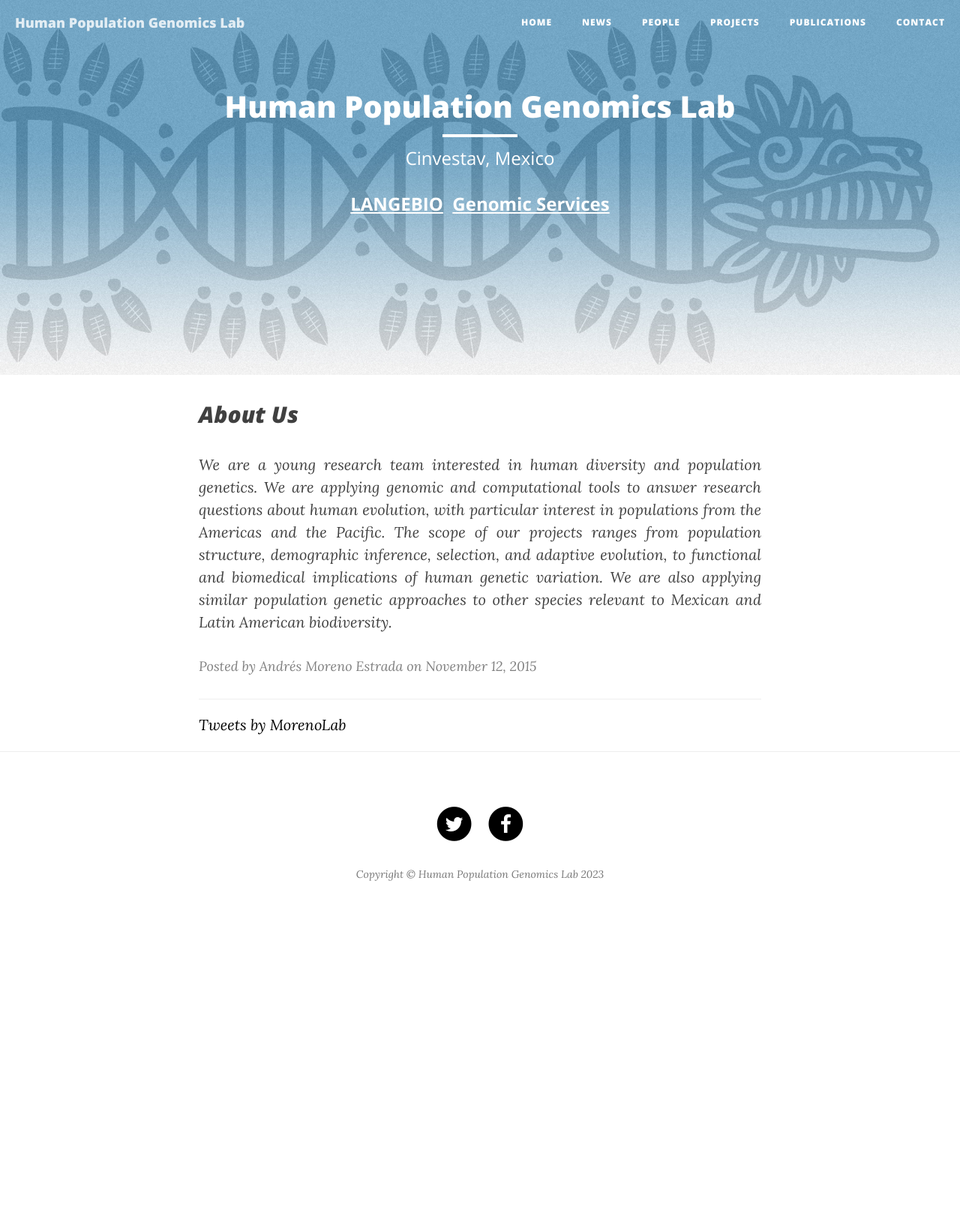
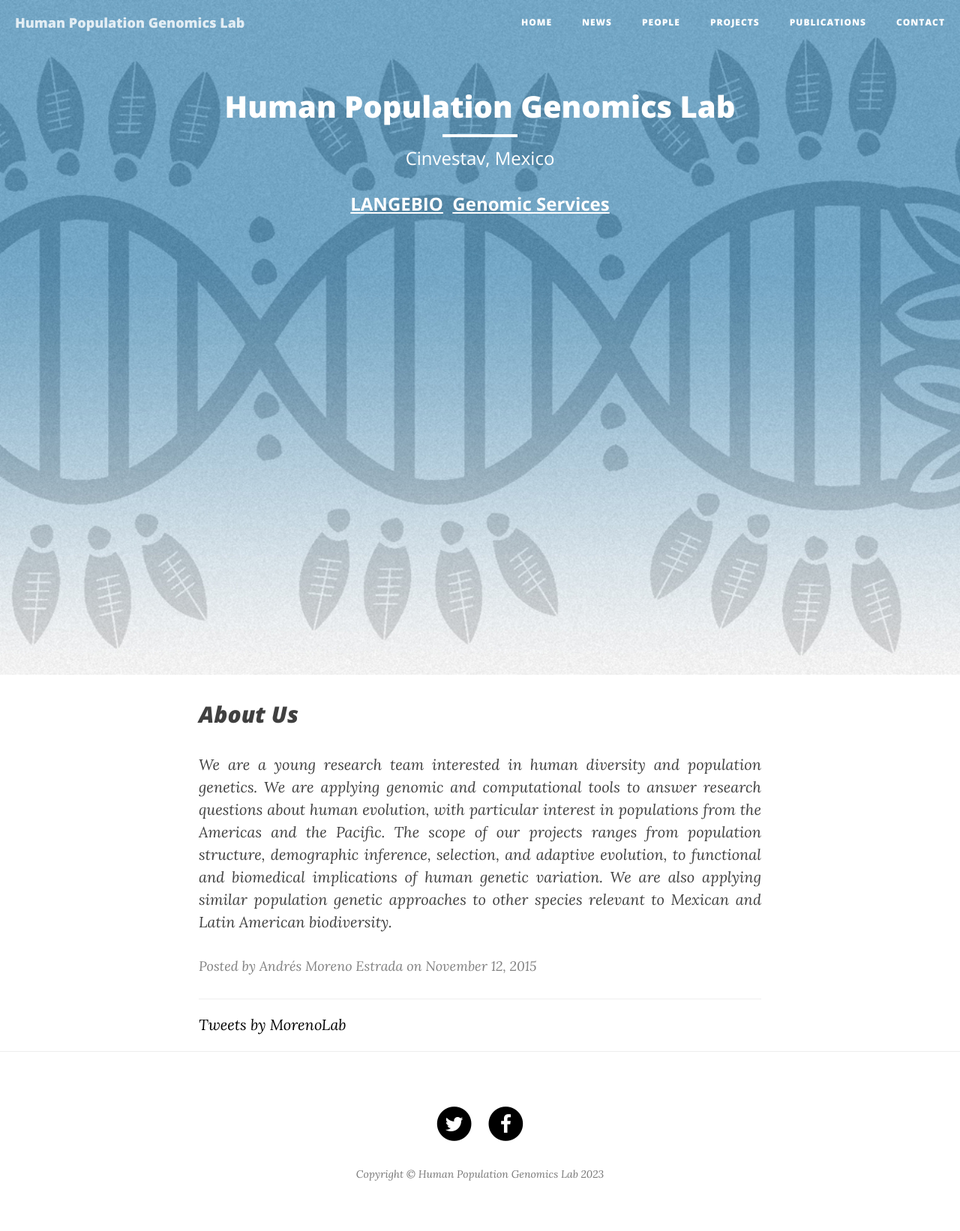
Before and after one commit to milkshakeplustip/milkshakeplustip.github.io, a Jekyll site: the page built from index.html, in a window 1280 px wide. Shown: the whole page at 75% size. Built offline with Jekyll 4.4.1, drawn with Linux system fonts in a browser that asks for light colours; nearby versions of some CDN libraries; the list of posts is cut into pages by our own code; comment, search, counter and statistics services are not loaded; before the commit the page ends 1242 px from its top, so only the background shows below that.

Commit message:
minor editing once more

```diff
--- a/_layouts/page.html
+++ b/_layouts/page.html
@@ -3,7 +3,7 @@
 ---
 
 <!-- Page Header -->
-<header class="intro-header" style="background-image: url('{{ site.baseurl }}/{% if page.header-img %}{{ page.header-img }}{% else %}{{ site.header-img }}{% endif %}'); background-size: cover; height: 500px">
+<header class="intro-header" style="background-image: url('{{ site.baseurl }}/{% if page.header-img %}{{ page.header-img }}{% else %}{{ site.header-img }}{% endif %}'); background-size: cover; height: 900px">
     <div class="container">
         <div class="row">
             <div class="col-lg-8 col-lg-offset-2 col-md-10 col-md-offset-1">
```
